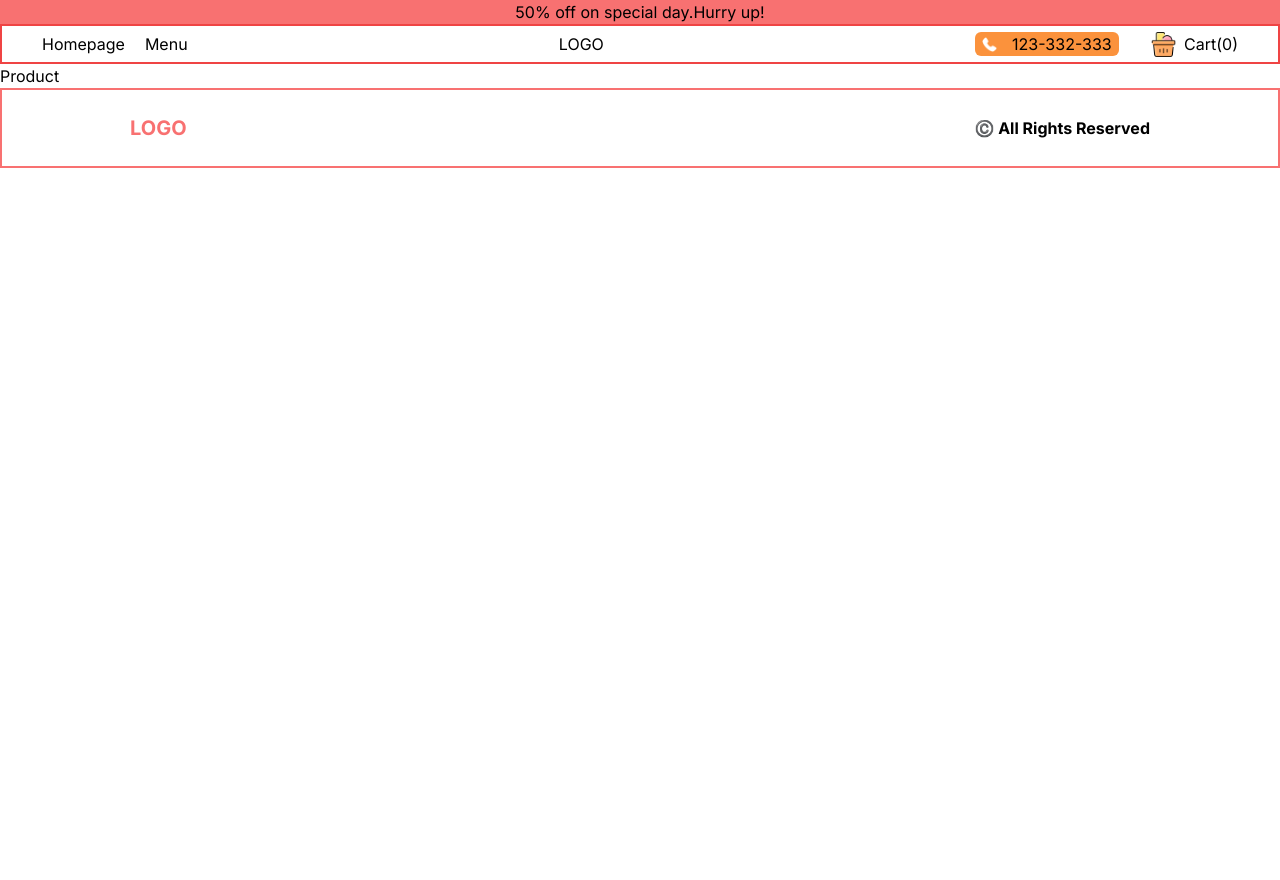
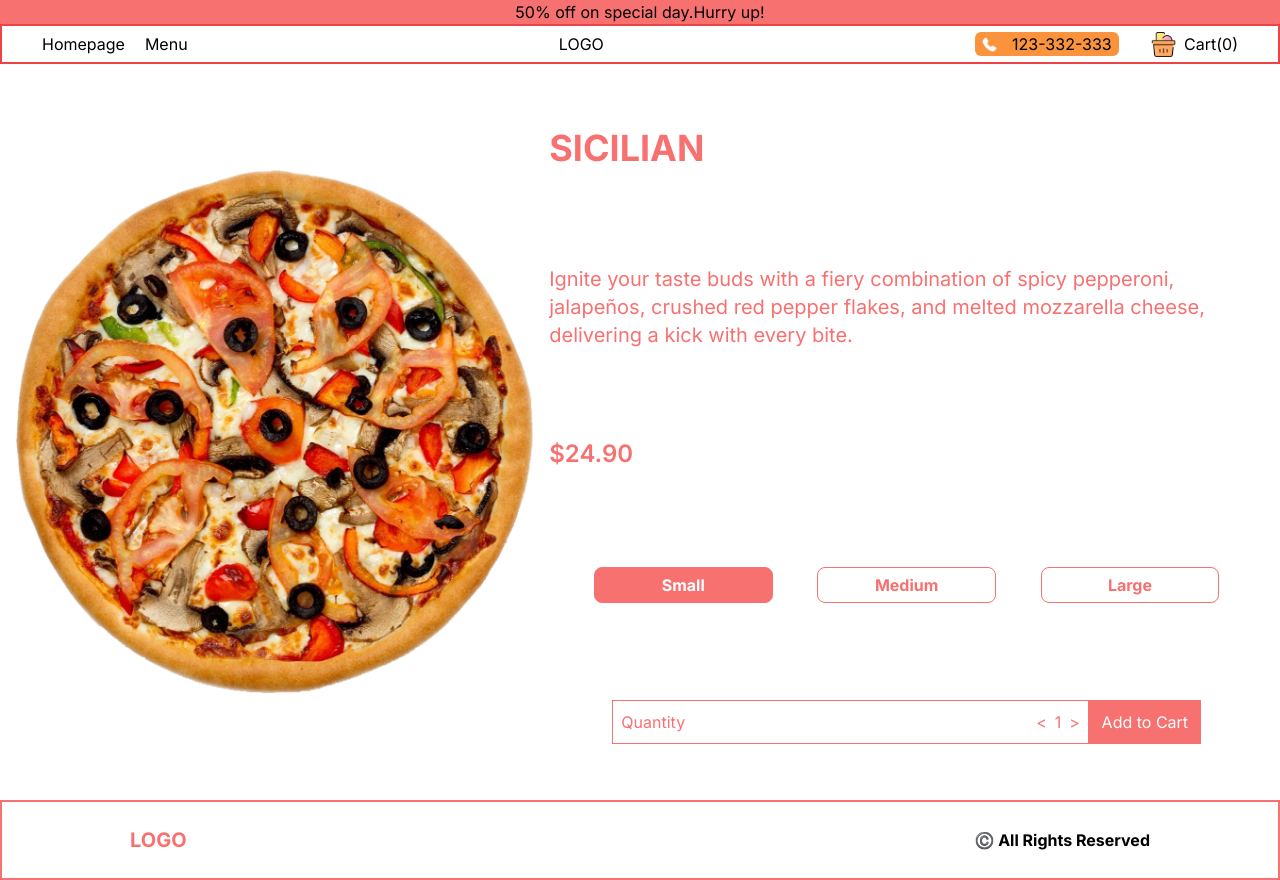
Before and after one commit to nitish2k03/restaurant, a Next.js app: page /menu/product/1 in a window 1280 px wide. Before the commit the page ends 800 px from the top, so only its background shows below. Built offline with nearby package versions, Linux system fonts and the light colour scheme.

Commit message:
done single page product

```diff
--- a/src/app/menu/product/[id]/page.tsx
+++ b/src/app/menu/product/[id]/page.tsx
@@ -1,7 +1,79 @@
 "use client";
-import React from "react";
+import React, { useState, useEffect } from "react";
+import Image from "next/image";
+import { singleProduct } from "~/data";
+
 const Product = () => {
-  return <div>Product</div>;
+  const [price, setPrice] = useState(singleProduct.price);
+  const [quantity, setQuantity] = useState(1);
+  const [selected, setSelected] = useState(0);
+
+  useEffect(() => {
+    let newPrice =
+      quantity *
+      (singleProduct.options
+        ? singleProduct.options[selected].additionalPrice + singleProduct.price
+        : singleProduct.price);
+    setPrice(() => newPrice);
+  }, [quantity, selected]);
+
+  return (
+    <div className="text-red-400 md:flex md:h-[calc(100vh-4rem)] p-2">
+      <div className="relative w-[93vw] h-[40vh] md:h-full flex items-center">
+        <Image
+          src={`${singleProduct.img}`}
+          alt=""
+          fill
+          className="object-contain p-2 overflow-hidden"
+        />
+      </div>
+      <div className="md:flex flex-col justify-around p-2">
+        <div className="font-bold mt-2 text-2xl md:text-4xl uppercase ">
+          {singleProduct.title}
+        </div>
+        <div className="mt-4 md:text-xl">{singleProduct.desc}</div>
+        <div className="font-semibold mt-2 md:text-2xl text-base">
+          ${price.toFixed(2)}
+        </div>
+        <div className="flex justify-evenly my-4">
+          {singleProduct.options?.map((option, index) => (
+            <button
+              key={option.title}
+              className={`border hover:ring-1 border-red-400 font-bold h-9 w-1/4 hover:bg-red-400 hover:text-white rounded-lg ${
+                selected === index ? "bg-red-400 text-white" : "bg-white"
+              } `}
+              onClick={() => setSelected(index)}
+            >
+              {option.title}
+            </button>
+          ))}
+        </div>
+        <div className="flex items-center justify-center">
+          <div className="flex justify-between border border-red-400 ring-red-400 h-11 w-2/3 items-center p-2">
+            <div>Quantity</div>
+            <div className="flex gap-2">
+              <button
+                onClick={() =>
+                  setQuantity((prev) => (prev > 1 ? prev - 1 : prev))
+                }
+              >
+                {"<"}
+              </button>
+              <div>{quantity}</div>
+              <button
+                onClick={() => setQuantity((prev) => (prev < 9 ? prev + 1 : 9))}
+              >
+                {">"}
+              </button>
+            </div>
+          </div>
+          <button className="bg-red-400  text-white w-28  h-11 p-2">
+            Add to Cart
+          </button>
+        </div>
+      </div>
+    </div>
+  );
 };
 
 export default Product;
```
